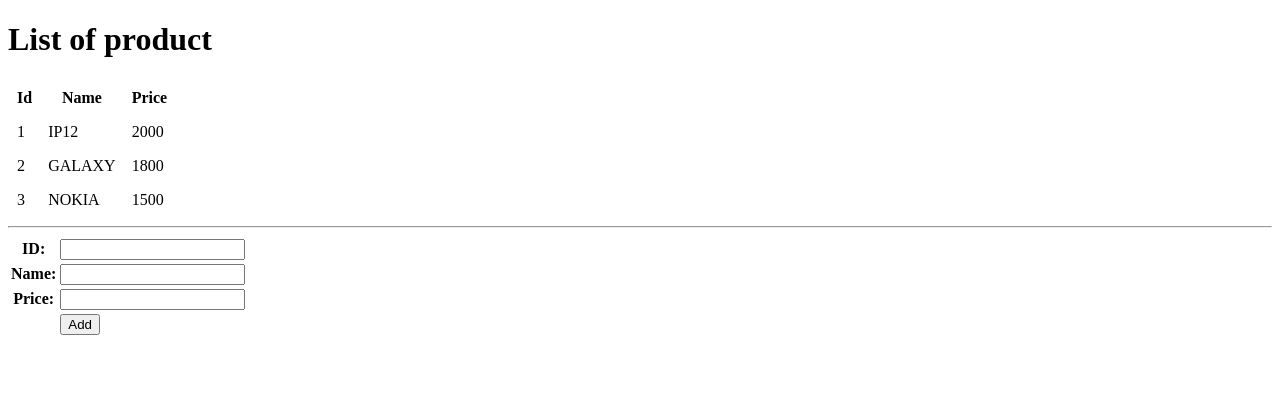
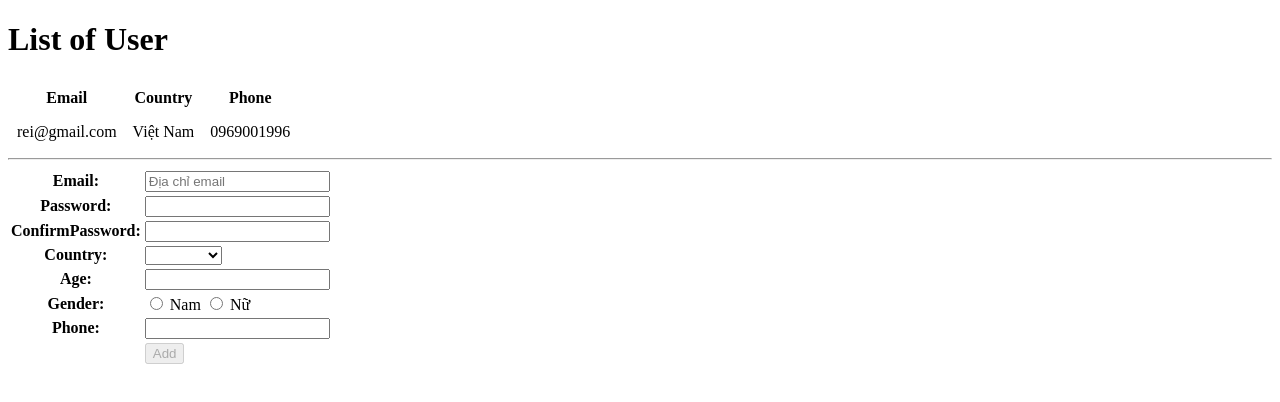
Before and after one commit to LananhHoadanhdanh/Module-5, an Angular app in the folder angular-name-card/: page / in a window 1280 px wide. Shown: the top 402 px of the page. Built offline with nearby package versions, Linux system fonts and the light colour scheme.

Commit message:
register

```diff
--- a/angular-name-card/src/app/app.component.html
+++ b/angular-name-card/src/app/app.component.html
@@ -6,4 +6,5 @@
 <!--  <app-demo-form></app-demo-form>-->
 <!--</div>-->
 
-<app-product-form></app-product-form>
+<!--<app-product-form></app-product-form>-->
+<app-form-register></app-form-register>
--- a/angular-name-card/src/app/app.module.ts
+++ b/angular-name-card/src/app/app.module.ts
@@ -9,6 +9,7 @@ import {FormsModule, ReactiveFormsModule} from "@angular/forms";
 import { RatingBarComponent } from './component/rating-bar/rating-bar.component';
 import { DemoFormComponent } from './component/demo-form/demo-form.component';
 import { ProductFormComponent } from './component/product-form/product-form.component';
+import { FormRegisterComponent } from './component/form-register/form-register.component';
 
 @NgModule({
   declarations: [
@@ -17,7 +18,8 @@ import { ProductFormComponent } from './component/product-form/product-form.comp
     ProgressBarComponent,
     RatingBarComponent,
     DemoFormComponent,
-    ProductFormComponent
+    ProductFormComponent,
+    FormRegisterComponent
   ],
   imports: [
     BrowserModule,
--- /dev/null
+++ b/angular-name-card/src/app/component/form-register/form-register.component.html
@@ -0,0 +1,72 @@
+<h1>List of User</h1>
+<table cellpadding="7">
+  <tr>
+    <th>Email</th>
+    <th>Country</th>
+    <th>Phone</th>
+  </tr>
+  <tr *ngFor="let user of listUser">
+    <td>{{user.email}}</td>
+    <td>{{user.country}}</td>
+    <td>{{user.phone}}</td>
+  </tr>
+</table>
+<hr>
+<form [formGroup]="user" (ngSubmit)="addUser()">
+  <table>
+    <tr>
+      <th>Email:</th>
+      <td><input type="text" formControlName="email" placeholder="Địa chỉ email"></td>
+      <td>
+        <div *ngIf ="email && email.invalid && (email.dirty || email.touched)">
+          Email lỗi
+<!--          <div *ngIf="email.errors.email">-->
+<!--            Email không hợp lệ!-->
+<!--          </div>-->
+<!--          <div *ngIf="email.errors.required">-->
+<!--            Không để trống!-->
+<!--          </div>-->
+        </div>
+      </td>
+    </tr>
+    <tr>
+      <th>Password:</th>
+      <td><input type="text" formControlName="password"></td>
+      <td></td>
+    </tr>
+    <tr>
+      <th>ConfirmPassword:</th>
+      <td><input type="text" formControlName="confirmPassword"></td>
+      <td></td>
+    </tr>
+    <tr>
+      <th>Country:</th>
+      <td><select formControlName="country" >
+          <option *ngFor="let country of countries" value="{{country}}">{{country}}</option>
+      </select></td>
+      <td></td>
+    </tr>
+    <tr>
+      <th>Age:</th>
+      <td><input type="number" formControlName="age"></td>
+      <td></td>
+    </tr>
+    <tr>
+      <th>Gender:</th>
+      <td><input type="radio" formControlName="gender" value="Male"> Nam
+          <input type="radio" formControlName="gender" value="Female"> Nữ</td>
+      <td></td>
+    </tr>
+    <tr>
+      <th>Phone:</th>
+      <td><input type="text" formControlName="phone"></td>
+    </tr>
+    <tr>
+      <th></th>
+      <td>
+        <button type="submit" [disabled]="!user.valid">Add</button>
+      </td>
+      <td></td>
+    </tr>
+  </table>
+</form>
--- /dev/null
+++ b/angular-name-card/src/app/component/form-register/form-register.component.ts
@@ -0,0 +1,47 @@
+import { Component, OnInit } from '@angular/core';
+import {Users} from "../../model/users";
+import {FormControl, FormGroup, Validators} from "@angular/forms";
+
+@Component({
+  selector: 'app-form-register',
+  templateUrl: './form-register.component.html',
+  styleUrls: ['./form-register.component.css']
+})
+export class FormRegisterComponent implements OnInit {
+  countries = ['Việt Nam', 'Nga', 'Mỹ', 'Nhật', 'Hàn']
+
+  listUser: Users[] = [
+    {
+      email: 'rei@gmail.com',
+      password: '123456',
+      confirmPassword: '123456',
+      country: 'Việt Nam',
+      age: 20,
+      gender: 'female',
+      phone: '0969001996'
+    }
+  ]
+
+  user = new FormGroup({
+    email: new FormControl('',[Validators.required, Validators.email]),
+    password: new FormControl('', [Validators.required, Validators.minLength(6)]),
+    confirmPassword: new FormControl('',[Validators.required, Validators.minLength(6)]),
+    country: new FormControl('',[Validators.required]),
+    age: new FormControl('',[Validators.required, Validators.min(19)]),
+    gender: new FormControl('',[Validators.required]),
+    phone: new FormControl('',[Validators.required, Validators.pattern("^\\+84\\d{9,10}$")]),
+  });
+
+  constructor() { }
+
+  ngOnInit(): void {
+  }
+
+  addUser() {
+    console.log(this.user.value)
+  }
+
+  get email() {
+    return this.user.get('email')
+  }
+}
--- /dev/null
+++ b/angular-name-card/src/app/model/users.ts
@@ -0,0 +1,9 @@
+export interface Users {
+  email?: string,
+  password?: string,
+  confirmPassword?: string,
+  country?: string,
+  age?: number,
+  gender?: string,
+  phone?: string
+}
```
Also changed, not shown: angular-name-card/src/app/component/form-register/form-register.component.css (added), 1 other file (tests, documents, lock files or other folders).
